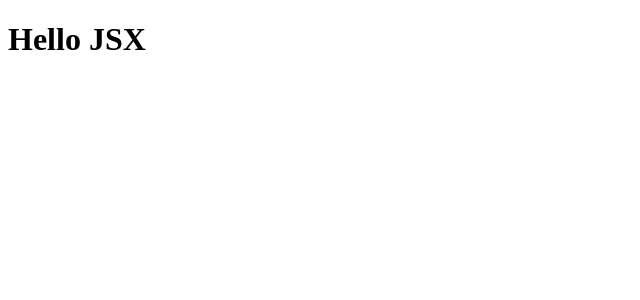
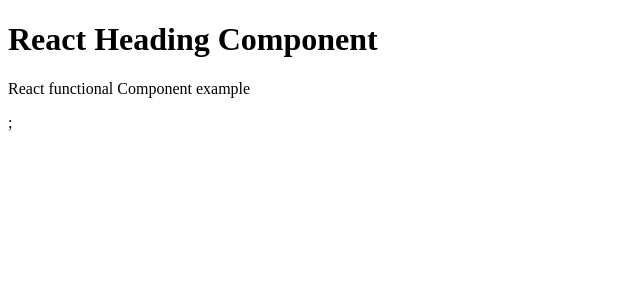
Before and after one commit to Gohitha6Nadikota/FoodDelivery_WebApp, a React (Vite) app: page / in a window 1280 px wide. Shown: the top 300 px of the page, without its empty margins (0-640 px from the left). Built offline with nearby package versions, Linux system fonts and the light colour scheme.

Commit message:
Using Component Compositions

```diff
--- a/App.js
+++ b/App.js
@@ -1,6 +1,17 @@
 import React from "react";
 import ReactDOM  from "react-dom/client";
 //const heading =React.createElement("h1",{},"Hello React");
-const heading=<h1 id="heading">Hello JSX</h1>;
+//const heading=<h1 id="heading">Hello JSX</h1>;
+const Heading = ( ) =>
+{
+    return <h1>React Heading Component</h1>;
+};
+
+const Div=() => (
+    <div>
+    <Heading/>
+    <p>React functional Component example</p>;
+    </div>
+);
 const root=ReactDOM.createRoot(document.getElementById("root"));
-root.render(heading);
+root.render(<Div/>);
```
